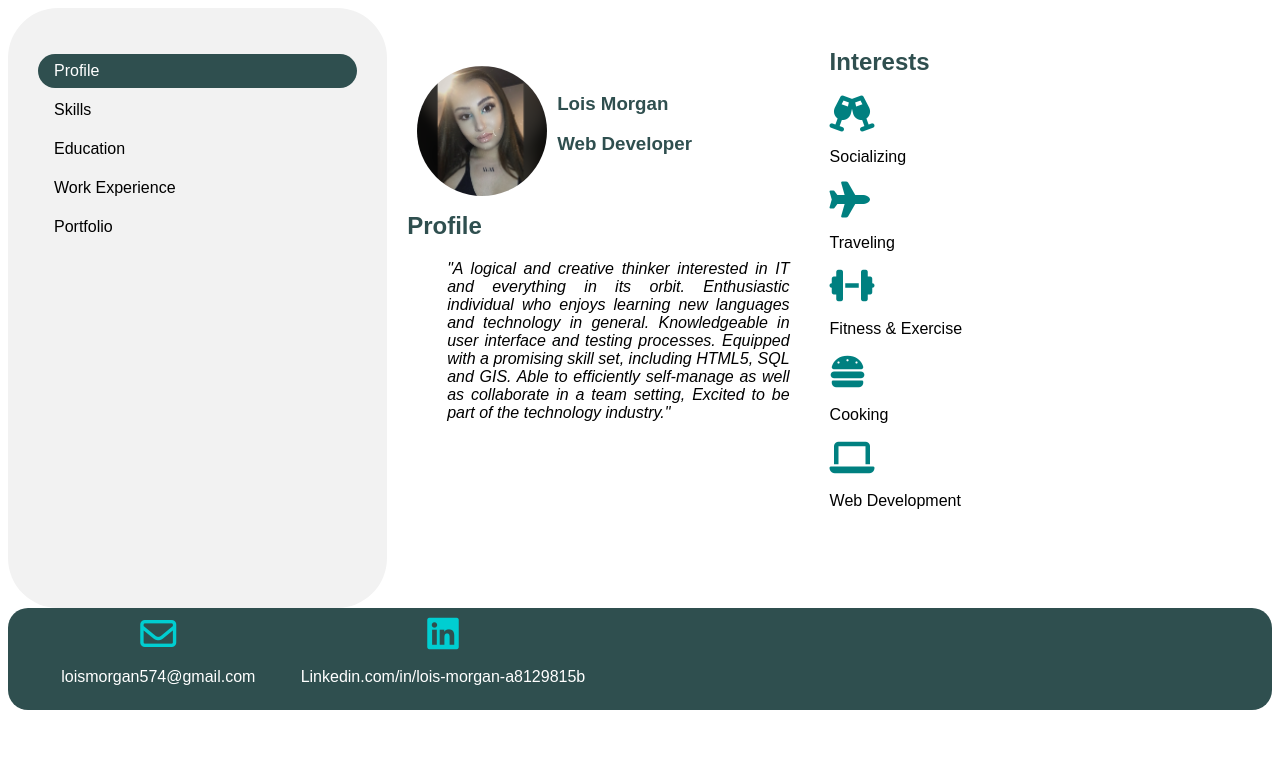
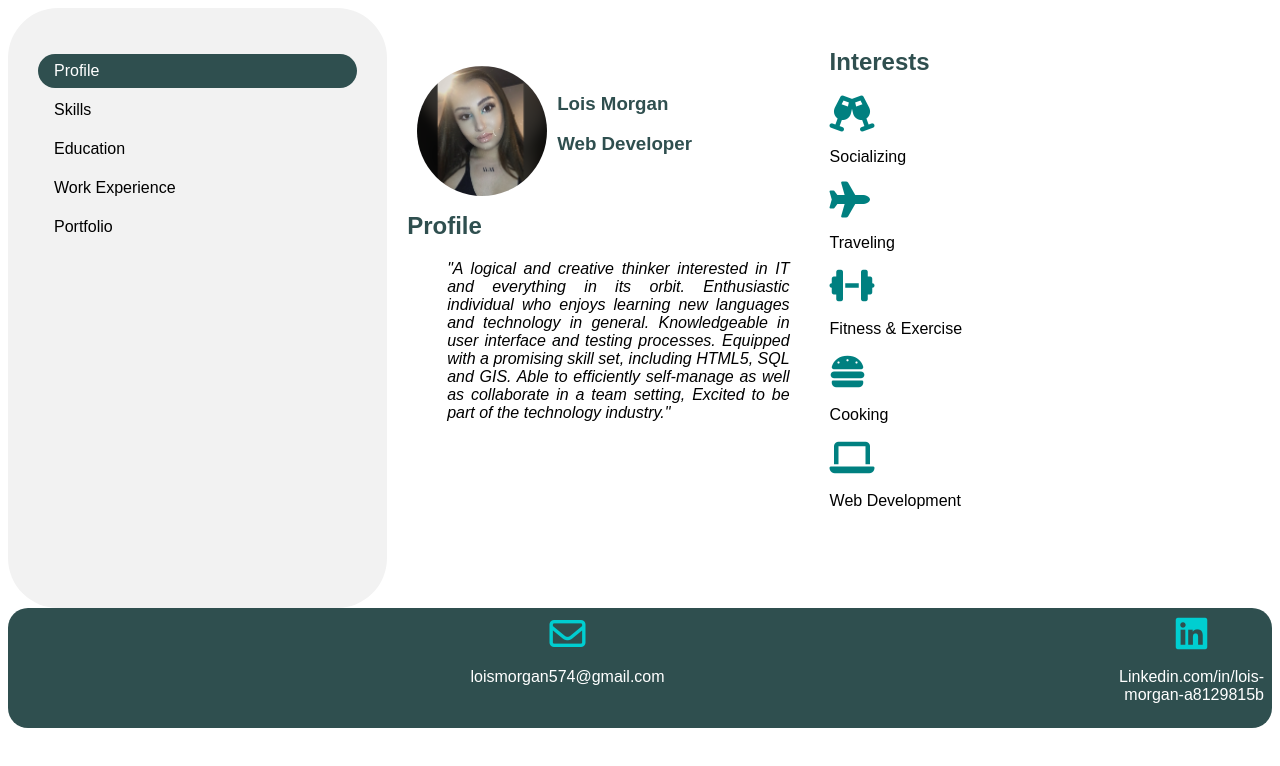
Before and after one commit to Lois-Morgan/Profile, a plain HTML site: page index.html in a window 1280 px wide. Drawn offline with Linux system fonts and the light colour scheme.

Commit message:
Update index.html

```diff
--- a/index.html
+++ b/index.html
@@ -52,11 +52,11 @@
 	</section>
 
 <footer>
-         <div style="width: 50%;display: table-cell;">
+         <div style="width: 100%;display: table-cell;">
             <i class='far fa-envelope' style='font-size:36px; color:#00CED1;'></i>
 			<p> loismorgan574@gmail.com </p>
          </div>
-						<div style="width:50%;display: table-cell;">
+						<div style="width:100%;display: table-cell;">
 							<i class='fab fa-linkedin' style='font-size:36px; color:#00CED1;'></i>
 							<p style='text-align:right;'>Linkedin.com/in/lois-morgan-a8129815b</p>
 						</div>
```
